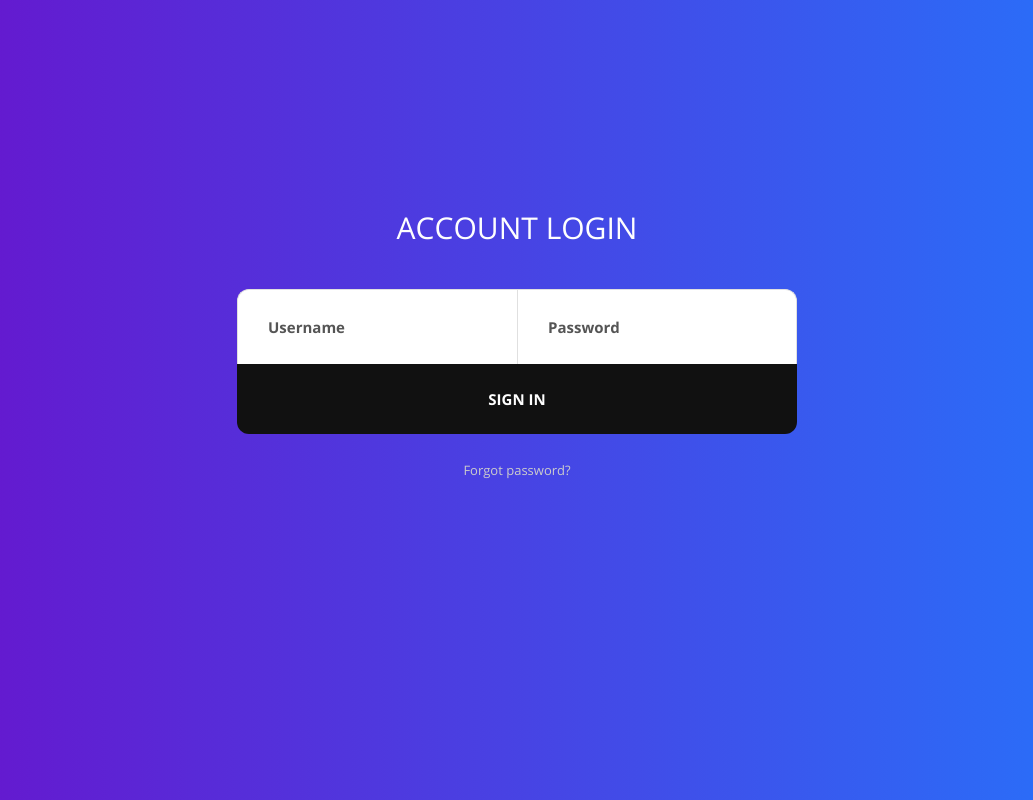
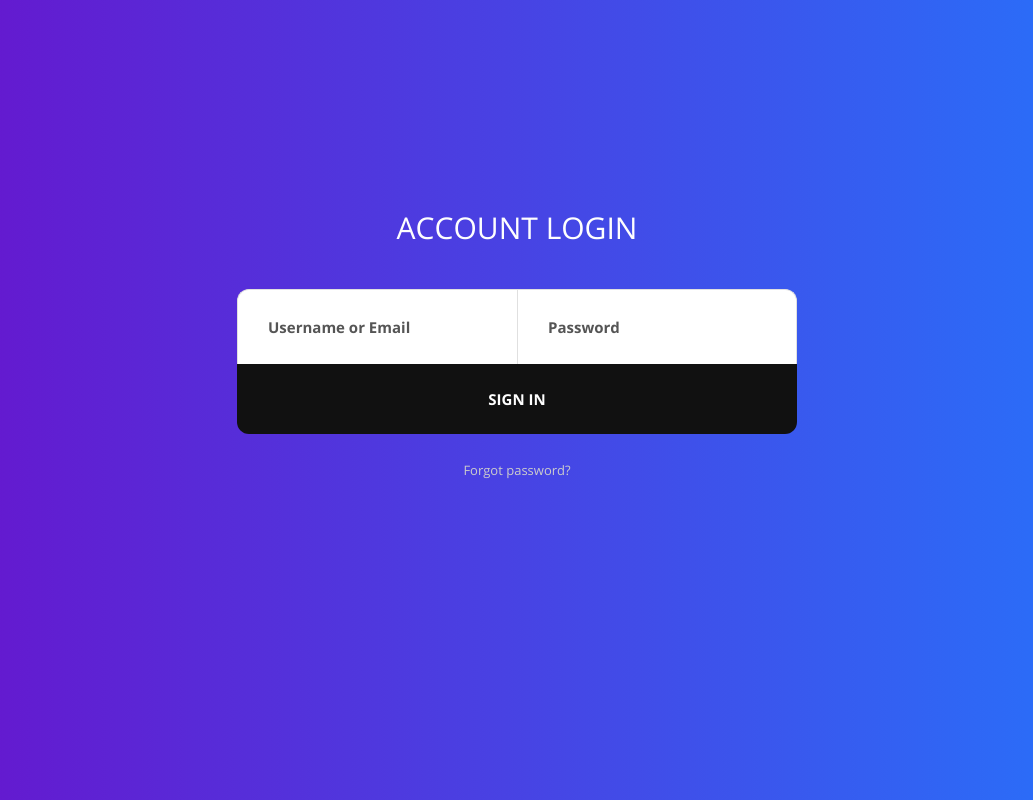
Before and after one commit to miladsade96/mydj, a Django app: page /accounts/login in a window 1280 px wide. Shown: the whole page, without its empty margins (123-1156 px from the left). Run offline with Django 3.2, Linux system fonts and the light colour scheme; some libraries are stand-ins or nearby versions.

Commit message:
Fixing a minor issue in login template

```diff
--- a/templates/accounts/login.html
+++ b/templates/accounts/login.html
@@ -58,7 +58,7 @@
               data-validate="Username is required"
             >
               <input class="input100" type="text" name="username" />
-              <span class="label-input100">Username</span>
+              <span class="label-input100">Username or Email</span>
             </div>
             <div
               class="wrap-input100 rs2 validate-input"
```
